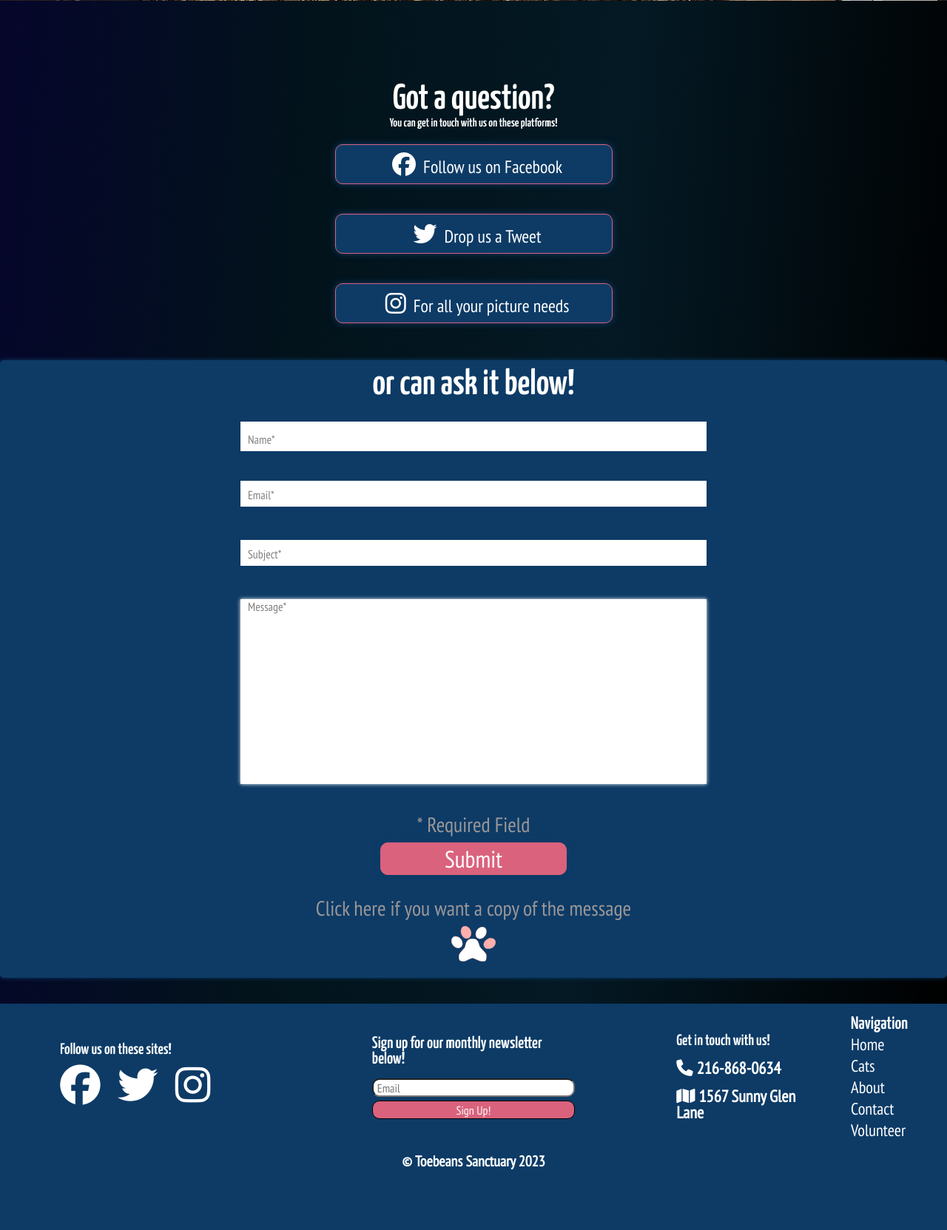
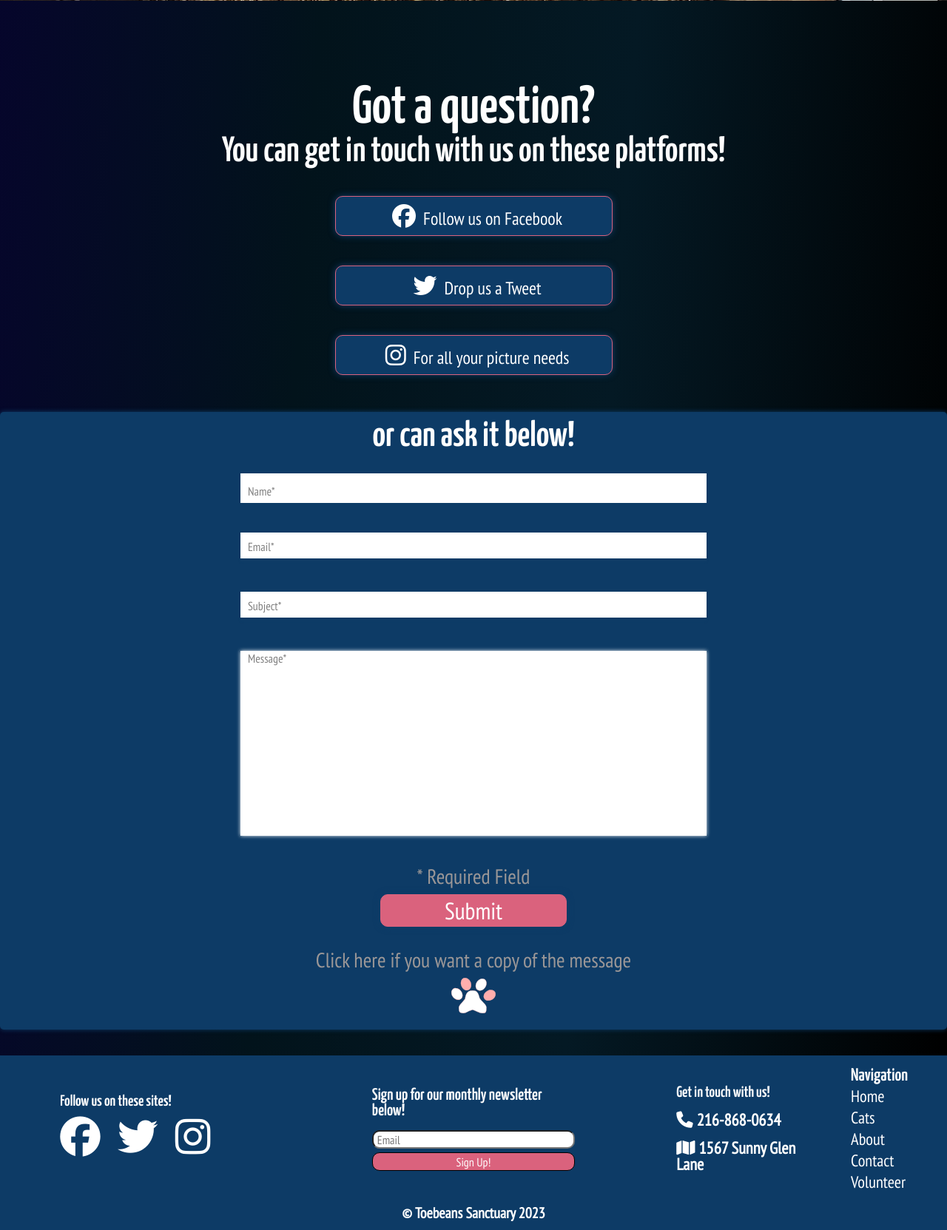
Before and after one commit to Friendfrie77/Web-240-Project, a Flask app: page /Contact in a window 1280 px wide. Shown: the part 749-2412 px from the top of the page at 74% size. Before the commit the page ends 2330 px from the top, so only its background shows below. Run offline with Flask 3, Linux system fonts and the light colour scheme; some libraries are stand-ins or nearby versions.

Commit message:
fixed contact page, added more lightboxes

```diff
--- a/static/style/_about.scss
+++ b/static/style/_about.scss
@@ -7,42 +7,20 @@
     max-width: 1600px;
     margin: 25px auto;
     h1{
-        font-size: 3.5rem;
+        @include h1;
         text-align: center;
         padding-bottom: 10px
     }
     h2{
-        @include form-h2;
+        @include h2;
     }
     p{
-        @include form-p;
+        @include p;
         padding-bottom: 1.5rem;
     }
     a{
-        @include form-p;
+        @include p;
         color: $headline-colors;
-    }
-    @include for-size(tablet-only){
-        h1{
-            font-size: 2.5rem;
-        }
-        p{
-            font-size: 1.5rem;
-        }
-        a{
-            font-size: inherit;
-        }
-    }
-    @include for-size(phone-only){
-        h1{
-            font-size: 2rem;
-        }
-        p{
-            font-size: 1rem;
-        }
-        a{
-            font-size: inherit;
-        }
     }
     max-width: 1600px;
 }
@@ -73,9 +51,5 @@
     top: 50%;
     transform: translate(-50%, -50%);
     text-align: center;
-    @include form-h2;
-    font-size: 6rem;
-    @include for-size(tablet-only){
-        font-size: 3rem;
-    }
+    @include h1;
 }
--- a/static/style/_cats.scss
+++ b/static/style/_cats.scss
@@ -65,12 +65,12 @@
   }
 }
 .cat-name{
+  @include h2;
   color: white;
-  font-size: 2rem;
   text-decoration: none;
   position: absolute;
   left: 43%;
-  top: 80%;
+  top: 70%;
 }
 .detail {
     position: fixed;
@@ -103,20 +103,20 @@
   }
 
   .detail .title {
-    @include form-h2;
+    @include h2;
     font-size: 2rem;
     text-transform: uppercase;
   }
 
   .detail .secondary {
-    @include form-p;
+    @include p;
     color: lightgray;
     text-align: center;
     text-transform: uppercase;
   }
 
   .detail .description {
-    @include form-p;
+    @include p;
     line-height: 1.5;
   }
 
--- a/static/style/_contact.scss
+++ b/static/style/_contact.scss
@@ -67,10 +67,10 @@
     margin: 15px auto;
     margin-bottom: 15px;
     h2{
-        @include form-h2;
+        @include h2;
     }
     p{
-        @include form-p;
+        @include p;
     }
 }
 .name-form,.email-form, .subject-form{
@@ -214,7 +214,7 @@
     }
 }
 .info-text{
-    @include form-p;
+    @include p;
 }
 .contact-form-button{
     width: 20%;
--- a/static/style/_index.scss
+++ b/static/style/_index.scss
@@ -94,51 +94,23 @@
     grid-template-rows: 50% 50%;
     width: 100%;
     h2{
-        @include form-h2;
-        font-size: 3rem;
+        @include h2;
         span{
-            font-size: 3rem;
+            @include h2;
             font-family: $headline-font;
         }
     }
     p{
-        @include form-p;
+        @include p;
         padding: 10px;
-        font-size: 1.7rem;
     }
     a{
-        @include form-p;
+        @include p;
         color: $headline-colors
     }
     @include for-size(tablet-only){
         display: flex;
         flex-direction: column;
-        .counter{
-            font-size: 2.25rem;
-        }
-        h2{
-            font-size: 2.25rem;
-        }
-        p{
-            font-size: 1.5rem;
-        }
-        a{
-            font-size: inherit;
-        }
-    }
-    @include for-size(phone-only){
-        .counter{
-            font-size: 1.75rem;
-        }
-        h2{
-            font-size: 1.75rem;
-        }
-        p{
-            font-size: 1rem;
-        }
-        a{
-            font-size: in
-        }
     }
 }
 
@@ -146,7 +118,12 @@
 #section-3{
     width: 100%;
     h1{
+        padding-bottom: $padding;
+    }
+    h3{
         text-align: center;
+        font-size: var(--fs-h3);
+        padding-bottom: $padding;
     }
 }
 .news-left{
@@ -161,11 +138,11 @@
     margin: auto;
 }
 .news-slide{
-    display: None;
+    display: none;
     width: 300px;
     margin: auto;
     span{
-        @include form-p;
+        @include p;
     }
 
 }
@@ -187,6 +164,9 @@
     left: 90%;
 }
 .news-story{
+    display: flex;
+    flex-direction: column;
+    align-items: center;
     ul{
         position: relative;
     }
--- a/static/style/_thanks.scss
+++ b/static/style/_thanks.scss
@@ -8,7 +8,7 @@
         font-size: 6rem;
     }
     p{
-        @include form-p;
+        @include p;
         color: #fff;
         font-size: 4rem;
         @include for-size (tablet-only){
@@ -17,7 +17,7 @@
         };
     }
     span{
-        @include form-p;
+        @include p;
         color: inherit;
         font-size: inherit;
     }
--- a/static/style/_volunteer.scss
+++ b/static/style/_volunteer.scss
@@ -9,30 +9,14 @@
     animation: jobsanimation $navbar-timing ease-in ($navbar-timing+50ms);
     animation-fill-mode: forwards;
     p{
-        @include form-p;
+        @include p;
         margin-bottom: 15px;
         color: $text-color
     }
     h2{
-        @include form-h2;
+        @include h2;
         margin-top: 15px;
         color: $headline-colors
-    }
-    @include for-size(tablet-only){
-        h2{
-            font-size: 2.5rem;
-        }
-        p{
-            font-size: 1.5rem;
-        }
-    }
-    @include for-size(phone-only){
-        h2{
-            font-size: 2rem;
-        }
-        p{
-            font-size: 1rem;
-        }
     }
 }
 .fc .fc-daygrid-day-number{
@@ -47,21 +31,21 @@
     margin: 0 auto;
     padding: 15px;
     p{
-        @include form-p;
+        @include p;
     }
     h2{
-        @include form-h2;
+        @include h2;
     }
     h1{
         text-align: center;
-        @include form-h2;
+        @include h1;
     }
 }
 
 .volunteer-header-text{
     .counter{
         font-family: $headline-font;
-        font-size: 5rem;
+        font-size: var(--fs-header);
         color: $headline-colors;
         span{
             font-family: inherit;
@@ -69,7 +53,7 @@
         }
     }
     font-family: $headline-font;
-    font-size: 5rem;
+    font-size: var(--fs-header);
     text-align: center;
     position: relative;
     padding-top: 20px;
@@ -79,28 +63,14 @@
     color: $primary-color;
     @include for-size(tablet-only){
         top: 500px;
-        .counter{
-            font-size: 3rem;
-            span{
-                font-size: inherit;
-            }
-        }
     }
     @include for-size(phone-only){
         top: 350px;
-        .counter{
-            font-size:2.5rem;
-            span{
-                font-size: 2.5rem;
-            }
-        }
     }
 }
 .jobs{
     clear:right;
     margin-bottom: 40px;
-    border: 20px solid transparent;
-    // border-image: url("../images/tiles/boarder-test.png") 33% repeat;
     border-radius: 10px;
     width: 100%;
     padding: 20px;
@@ -120,12 +90,8 @@
         max-width: 100%;
         margin: auto;
         label{
-            font-size: 1.4rem;
             padding-bottom: 10px;
-            @include form-p;
-            @include for-size(phone-only){
-                font-size: 1rem;
-            }
+            @include p;
         }
     }
     .txtVol{
@@ -166,9 +132,6 @@
     display: grid;
     grid-template-columns: auto auto;
     position: relative;
-    min-height: auto;
-    // min-height: 100px;
-    // padding-left: 40%;
     cursor: pointer;
     &:hover{
         transition: ease .5s;
@@ -183,14 +146,13 @@
     }
 }
 .job-image{
-    min-height: 100%;
     margin: auto;
     padding: 1rem;
     padding-top: 0;
     @include for-size(tablet-only){
         img{
-            height: 500px;
-            width: auto;
+            height: 100%;
+            width: 100%;
         }
     }
 }
@@ -202,6 +164,9 @@
     height: 100%;
     padding: 25px;
     margin-top: 15px;
+    @include for-size(phone-only){
+        padding: 0px;
+    }
     .calendar{
         height: 500px;
         width: 100%;
--- a/static/style/_wrappers.scss
+++ b/static/style/_wrappers.scss
@@ -38,46 +38,24 @@
         padding-bottom: 20px;
     }
     h1{
-        font-size: 3.5rem;
+        @include h1;
         text-align: center;
     }
     h2{
-        @include form-h2;
+        @include h2;
         padding-top: 20px;
     }
     p{
-        @include form-p;
+        @include p;
         padding-bottom: 1.5rem;
     }
     a{
-        @include form-p;
+        @include p;
         color: $headline-colors;
-    }
-    @include for-size(tablet-only){
-        h1{
-            font-size: 2.5rem;
-        }
-        p{
-            font-size: 1.5rem;
-        }
-        a{
-            font-size: inherit;
-        }
-    }
-    @include for-size(phone-only){
-        h1{
-            font-size: 2rem;
-        }
-        p{
-            font-size: 1rem;
-        }
-        a{
-            font-size: inherit;
-        }
     }
     @include for-size(small-desktop){
         margin: 0px 20px;
-        paddding: 15px;
+        padding: 15px;
     }
 }
 
@@ -86,7 +64,10 @@
     margin: 15px;
     h1{
         margin-top: 20px;
-        font-size: 3rem;
+        @include h1;
+    }
+    h2{
+        @include h2;
     }
 }
 .page-wrapper{
--- a/static/style/style.css
+++ b/static/style/style.css
@@ -149,7 +145,14 @@ h1, h2, h3, i {
 }
 .contact-wrapper h1 {
   margin-top: 20px;
-  font-size: 3rem;
+  font-size: var(--fs-header);
+  color: #fff;
+}
+.contact-wrapper h2 {
+  text-align: center;
+  font-size: var(--fs-h2);
+  color: #fff;
+  padding-bottom: 15px;
 }
 
 .page-wrapper {
--- a/static/style/style.scss
+++ b/static/style/style.scss
@@ -1,8 +1,6 @@
 /* scss constants */
     /* colors */
-// $headline-colors:hsl(354,16%,64%);
 $headline-colors:#fff;
-// $text-color:hsl(0,0%,50%);
 $text-color:hsl(0,2%,60%);
 $primary-color: #DA627D;
 $secondary-color: #0d3b66;
@@ -11,35 +9,10 @@ $contact-animation: #DA627D;
 $contact-before: #0d3b66;
 $drop-shadow: 0px 0px 10px hsl(209,77%,23%);
 $base-font-size: 16px;
+$padding: 1rem;
     /* css animation */
 $navbar-timing: 250ms;
 /* mixins */
-@mixin center {
-    margin: auto;
-    width: 50vw;
-}
-@mixin parallax{
-    background-attachment: fixed;
-    background-repeat: no-repeat;
-    background-size: cover;
-}
-@mixin hero-img{
-    position: relative;
-    bottom: 75px;
-    min-height: 750px;
-}
-@mixin form-p{
-    font-size: 1.75rem;
-    line-height: 1.75;
-    color:$text-color
-}
-@mixin  form-h2 {
-    text-align: center;
-    font-size: 3rem;
-    color:$headline-colors;
-    padding-bottom: 15px;
-}
-
 @mixin for-size($size){
     @if $size == tablet-only{
         @media (max-width: 768px){ @content;}
@@ -59,6 +32,50 @@ $navbar-timing: 250ms;
     @if $size == Desktop{
         @media (min-width: 1300px) {@content;}
     }
+}
+
+:root{
+    --fs-header: clamp(2.5rem, calc(5vw + .9rem), 4.5rem);
+    --fs-h2: clamp(2rem, calc(5vw + .5rem), 3rem);
+    --fs-h3: clamp(1.56rem, calc(5vw + .2rem), 2.5rem);
+    --fs-p: 1.75rem;
+    @include for-size(tablet-only){
+        --fs-p:1.5rem;
+    }
+    @include for-size(phone-only){
+        --fs-p:1rem;
+    }
+}
+
+
+@mixin center {
+    margin: auto;
+    width: 50vw;
+}
+@mixin parallax{
+    background-attachment: fixed;
+    background-repeat: no-repeat;
+    background-size: cover;
+}
+@mixin hero-img{
+    position: relative;
+    bottom: 75px;
+    min-height: 750px;
+}
+@mixin p{
+    font-size: var(--fs-p);
+    line-height: 1.75;
+    color:$text-color;
+}
+@mixin h1{
+    font-size: var(--fs-header);
+    color: $headline-colors;
+}
+@mixin  h2 {
+    text-align: center;
+    font-size: var(--fs-h2);
+    color:$headline-colors;
+    padding-bottom: 15px;
 }
 /* yanone-kaffeesatz-600 - latin */
 @font-face {
--- a/templates/about.html
+++ b/templates/about.html
@@ -55,7 +55,7 @@ About us!
     <h1 class="about-img-text">About the Cats</h1>
 </div>
 <section class="content">
-    <p>Most of our cats started off life as cats that we trapped from around our home and fixed. As most of them will never be comfortable with living a domesticated life we try our best to make sure that they are provide for. We have a wide variety of cats that we care for, from your standard issue cat to a Bombay. We feed our cats 3 times a day, using lots of feeding stations that we built. For our cats that extra help when it comes to eating or medicant we feed those cats in our new closed off medical bay. The cats get yearly vet trips, with the cats that need the extra help going more often. They have lots of both shady spots to beat the heat, and nice sunny perches to lay back and sunbath. We also are growing long grasses for the cats to have more room to play. You can find out more <a href="volunteer.html">by clicking here</a> if you want to find out what kind of help we are looking for at the moment for our cats.</p>
+    <p>Most of our cats started off life as cats that we trapped from around our home and fixed. As most of them will never be comfortable with living a domesticated life we try our best to make sure that they are provide for. We have a wide variety of cats that we care for, from your standard issue cat to a Bombay. We feed our cats 3 times a day, using lots of feeding stations that we built. For our cats that extra help when it comes to eating or medicant we feed those cats in our new closed off medical bay. The cats get yearly vet trips, with the cats that need the extra help going more often. They have lots of both shady spots to beat the heat, and nice sunny perches to lay back and sunbath. We also are growing long grasses for the cats to have more room to play. You can find out more <a href="/Volunteer">by clicking here</a> if you want to find out what kind of help we are looking for at the moment for our cats.</p>
 </section>
 <section class="about-img-wrapper">
     <h1>Below are some images of our cats</h1>
--- a/templates/index.html
+++ b/templates/index.html
@@ -67,7 +67,7 @@
         <h1>Sanctuary News and Updates</h1>
         <div class="index-grid">
             <div class="news-left">
-                <h2>A look into the sanctuary</h2>
+                <h3>A look into the sanctuary</h3>
                 <div class="news-slideshow">
                     <div class="news-slide">
                         <img src="../static/images/index/slideshow/news_slide1.webp" height="300px" width="300px" alt="two cats laying on a house">
@@ -101,13 +101,13 @@
                 </div>
             </div>
             <div class="news-right">
-            <h1>News</h1>
+                <h3>News</h3>
                 <div class="news-story">
                     <ul>
                         <li><a href="../static/news/news_1.png" target="_blank">Cat shelters nearly done</a></li>
                         <li><a href="../static/news/news_2.webp" target="_blank">We have reached our 100 cat milestone</a></li>
                         <li><a href="../static/news/news_3.webp">Construction started on our new habitat</a></li>
-                    <li><a href="../static/news/news_4.webp">We are moving!</a>li>
+                        <li><a href="../static/news/news_4.webp">We are moving!</a>
                     </ul>
                 </div>
         </div>
```
Also changed, not shown: other parts of static/style/style.css (+79 -158 lines), templates/volunteer.html (+6 -3 lines), 1 other file. Lines whose indentation alone changed are shown as unchanged.
